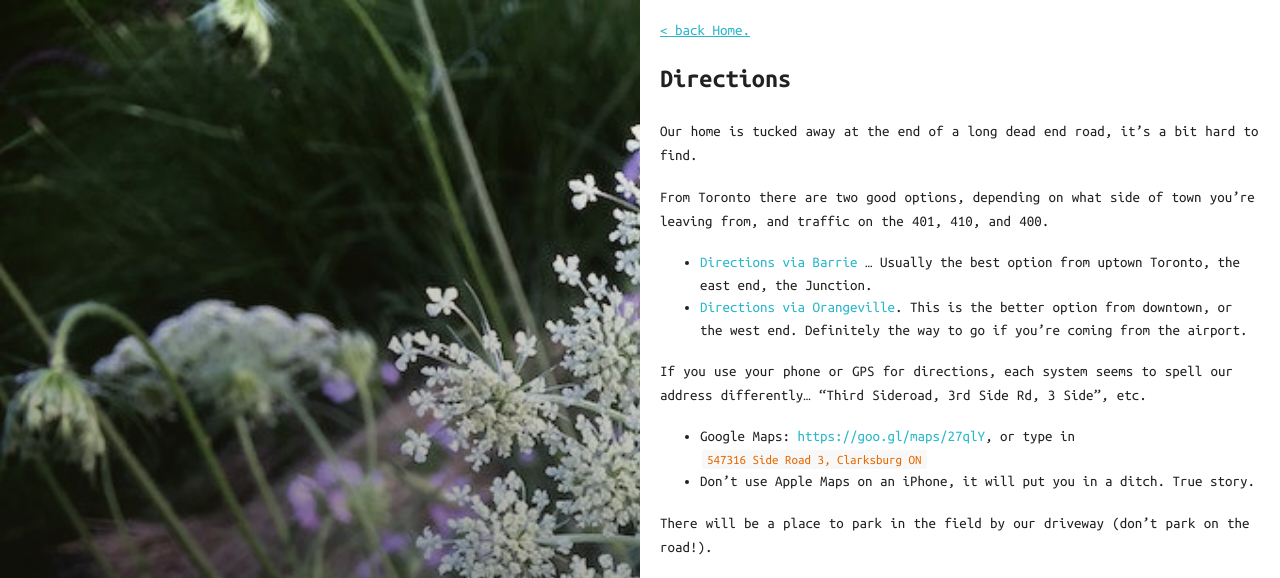
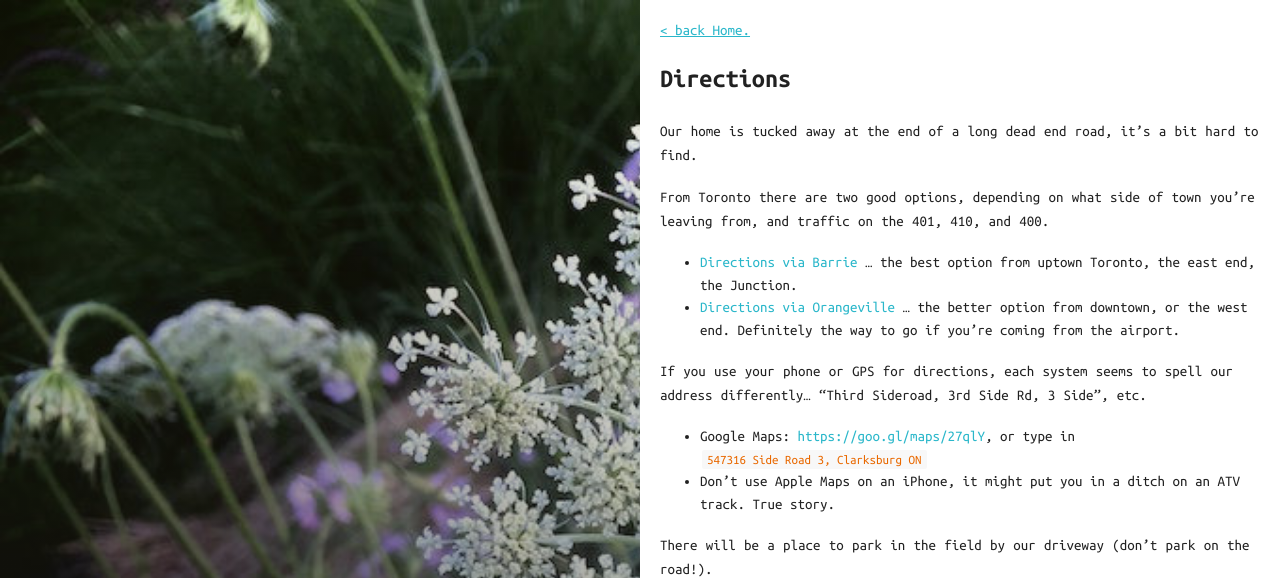
Before and after one commit to kevwalsh/carota, a Jekyll site: the page built from _posts/2016-01-02-directions.md, in a window 1280 px wide. Shown: the top 578 px of the page. Built offline with Jekyll 4.4.1, drawn with Linux system fonts in a browser that asks for light colours; grey boxes are pictures that could not be loaded.

Commit message:
copy edit directions, and a link to the map.

````diff
--- a/_posts/2016-01-02-directions.md
+++ b/_posts/2016-01-02-directions.md
@@ -13,13 +13,13 @@ Our home is tucked away at the end of a long dead end road, it's a bit hard to f
 
 From Toronto there are two good options, depending on what side of town you're leaving from, and traffic on the 401, 410, and 400.
 
-* [Directions via Barrie](https://www.evernote.com/l/ACiKYzXHU1NFo7I8s5xCHCezHsHtyFOuEtA) … Usually the best option from uptown Toronto, the east end, the Junction.
-* [Directions via Orangeville](https://www.evernote.com/l/ACgOxijid59FPbb5_R1c2C6SK0Jf7p2U4no). This is the better option from downtown, or the west end. Definitely the way to go if you're coming from the airport.
+* [Directions via Barrie](https://www.evernote.com/l/ACiKYzXHU1NFo7I8s5xCHCezHsHtyFOuEtA) ... the best option from uptown Toronto, the east end, the Junction.
+* [Directions via Orangeville](https://www.evernote.com/l/ACgOxijid59FPbb5_R1c2C6SK0Jf7p2U4no) ... the better option from downtown, or the west end. Definitely the way to go if you're coming from the airport.
 
 If you use your phone or GPS for directions, each system seems to spell our address differently... "Third Sideroad, 3rd Side Rd, 3 Side", etc.
 
 * Google Maps: <https://goo.gl/maps/27qlY>, or type in ```547316 Side Road 3, Clarksburg ON```
-* Don't use Apple Maps on an iPhone, it will put you in a ditch.  True story.
+* Don't use Apple Maps on an iPhone, it might put you in a ditch on an ATV track.  True story.
 
 There will be a place to park in the field by our driveway (don't park on the road!).
 
````
Also changed, not shown: _posts/2016-01-04-stuff-to-do.md (+2 -0 lines).
